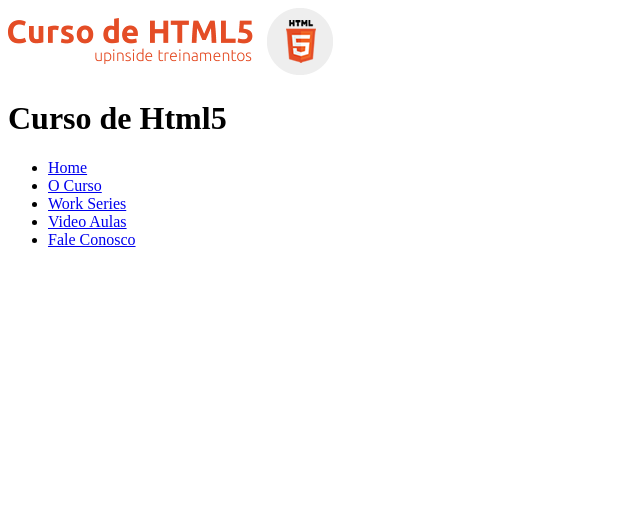
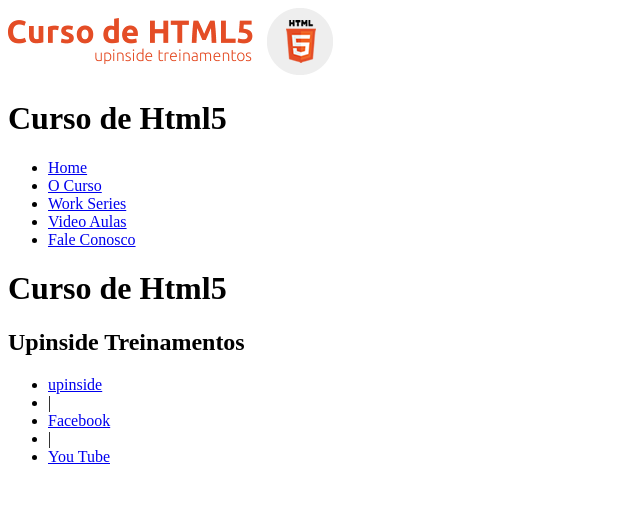
Before and after one commit to FCcarv/WShtml5, a PHP site: page / in a window 1280 px wide. Shown: the top 509 px of the page, without its empty margins (0-640 px from the left). Run offline with PHP 8.4, Linux system fonts and the light colour scheme.

Commit message:
marcando rodapé

```diff
--- a/index.php
+++ b/index.php
@@ -21,12 +21,24 @@
                 <li><a href="#contato" title="Contato sobre o Curso de Html5">Fale Conosco</a></li>
             </ul>
         </header>
+        <!--        FECHA O CABEÇALHO-->
         <main>
 
         </main>
-
+        <!--        FECHA O CONTEUDO-->
         <footer>
-
+            <h1>Curso de Html5</h1>
+            <nav>
+                <h1>Upinside Treinamentos</h1>
+                <ul>
+                    <li><a target="_blank" title="Upinside Treinamentos"href="//www.upinside.com.br">upinside</a></li>
+                    <li> | </li>
+                    <li><a target="_blank" title="Upinside Treinamentos no Facebook"href="//www.facebook.com/upinside">Facebook</a></li>
+                    <li> | </li>
+                    <li><a target="_blank" title="Upinside Treinamentos no YouTube"href="//www.youtube.com/c/RobsonVLeite">You Tube</a></li>
+                </ul>
+            </nav>
         </footer>
+        <!--        FECHA O RODAPÉ-->
     </body>
 </html>
```
